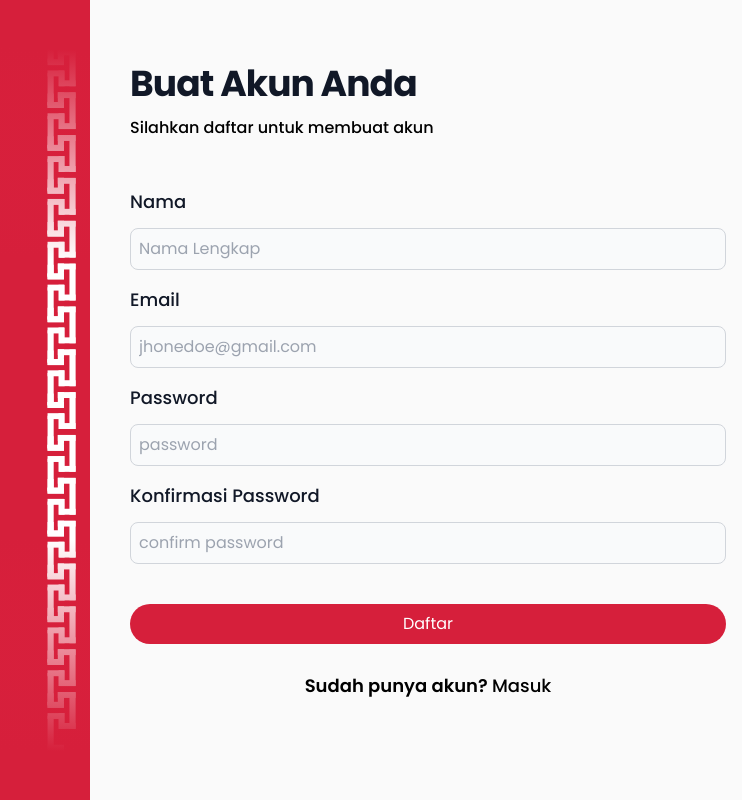
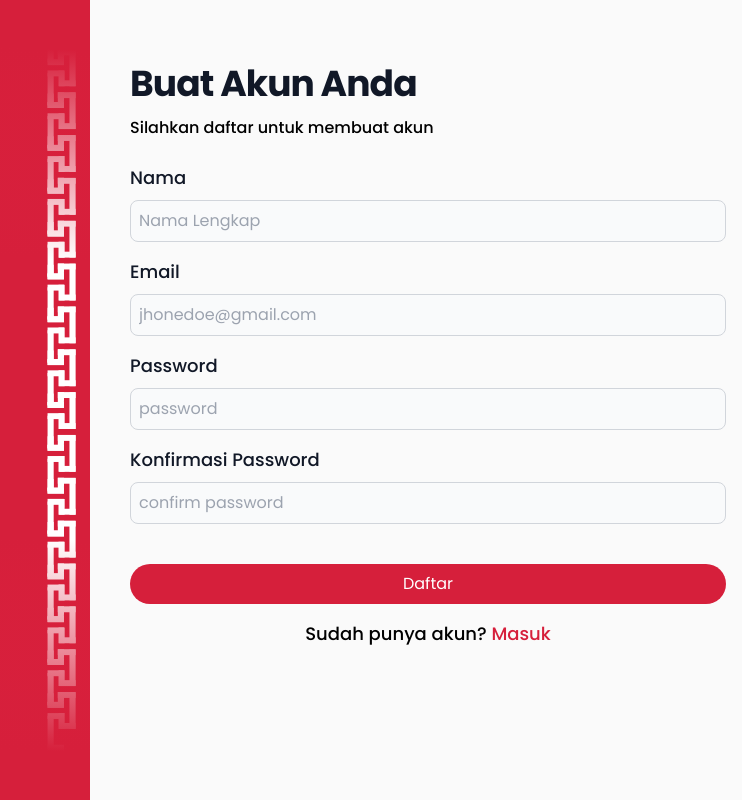
Before and after one commit to Kasa-Talk/kasatalk, a Next.js app: page /register in a window 1280 px wide. Shown: the whole page, without its empty margins (538-1280 px from the left). Built offline with nearby package versions, Linux system fonts and the light colour scheme.

Commit message:
make register page work

```diff
--- /dev/null
+++ b/src/app/(auth)/email-verification/page.tsx
@@ -0,0 +1,21 @@
+import Image from 'next/image';
+import Link from 'next/link';
+
+export default function Page() {
+  return (
+    <div className="flex items-center justify-center h-screen">
+      <div className="max-w-3xl mx-auto my-auto flex flex-col gap-5 items-center border rounded-md bg-white p-6">
+        <div>
+          <Image src={'/logo.svg'} width={100} height={100} alt="Logo Kasa Talk" />
+        </div>
+        <div className="text-center mt-2">
+          <h1 className="font-bold text-2xl">Terima Kasih Sudah Mendaftar</h1>
+          <p className="mt-3">Silahkan Periksa Email Anda Untuk Konfirmasi Pendaftaran</p>
+        </div>
+        <Link href={'/login'}>
+          <button className="btn px-10 py-2">Login</button>
+        </Link>
+      </div>
+    </div>
+  );
+}
--- a/src/app/(auth)/register/page.tsx
+++ b/src/app/(auth)/register/page.tsx
@@ -1,40 +1,105 @@
+'use client';
+
 import Link from 'next/link';
 import Image from 'next/image';
+import { useState } from 'react';
+import { useRouter } from 'next/navigation';
+import ErrorMessage from '@/components/errorMessage';
 
 const Page = () => {
+  const router = useRouter();
+  const [name, setName] = useState('');
+
+  const [email, setEmail] = useState('');
+
+  const [password, setPassword] = useState('');
+  const [confirmPassword, setConfirmPassword] = useState('');
+
+  const [errorMessage, setErrorMessage] = useState('');
+
+  const [isLoading, setIsLoading] = useState(false);
+
+  const handleSubmit = async (e: any) => {
+    e.preventDefault();
+
+    setIsLoading(true);
+    try {
+      const res = await fetch(process.env.NEXT_PUBLIC_BASE_URL + '/register', {
+        method: 'POST',
+        headers: {
+          'Content-Type': 'application/json',
+        },
+        body: JSON.stringify({
+          name,
+          email,
+          password,
+          confirmPassword,
+        }),
+      });
+
+      if (res.ok) {
+        router.push('/email-verification');
+      }
+
+      const data = await res.json();
+      console.log(data);
+
+      if (data.errors) {
+        if (data.errors.includes('Account already registered, please check your email to activate your account')) {
+          setErrorMessage('Akun email sudah terdaftar, mohon periksa email anda untuk aktifiasi akun anda');
+        } else if (data.errors.includes('Account already activated')) {
+          setErrorMessage('Alamat email sudah digunakan');
+        } else if (data.errors.includes('Password does not match')) {
+          setErrorMessage('Password tidak sama');
+        } else if (data.errors.includes('password most be at least 8 characters, 1 uppercase, 1 lowercase, 1 number and 1 symbol')) {
+          setErrorMessage('Password harus memilki setidaknya 8 karakter, 1 huruf besar, 1 huruf kecil, 1 huruf dan 1 simbol');
+        }
+      } else {
+        setErrorMessage('Maaf Terdapat Kesalahan');
+      }
+    } catch (error) {
+      console.log(error);
+    } finally {
+      setIsLoading(false);
+    }
+  };
+
   return (
-    <div className="block md:grid grid-cols-2 h-screen gap-6 ">
+    <div className="block md:grid grid-cols-2 h-screen gap-6 lg:max-h-screen">
       <div className="bg-primary hidden md:flex justify-end">
         <Image src={'/asset/batik-icon-vertikal.svg'} width={100} height={100} alt="batik-image" />
       </div>
-      <div className="my-auto px-4 mt-16 md:w-full max-w-4xl mx-auto">
+      <div className="my-auto px-4 mt-16 md:w-full max-w-2xl mx-auto">
         <h1 className="text-3xl md:text-4xl pb-3 font-bold leading-tight tracking-tight text-gray-900 dark:text-black">Buat Akun Anda</h1>
-        <p className="text-base font-medium pb-12">Silahkan daftar untuk membuat akun</p>
-        <form className="flex flex-col gap-4">
+        <p className="text-base font-medium pb-6">Silahkan daftar untuk membuat akun</p>
+        <form className="flex flex-col gap-4" onSubmit={handleSubmit}>
           <div>
-            <label className="block mb-3 text-lg font-medium text-gray-900">Nama</label>
-            <input type="text" className="bg-gray-50 border border-gray-300 text-gray-900 w-full p-2 focus:outline-red-600 rounded-lg" placeholder="Nama Lengkap" />
+            <label className="block mb-2 text-lg font-medium text-gray-900">Nama</label>
+            <input type="text" className="bg-gray-50 border border-gray-300 text-gray-900 w-full p-2 focus:outline-primary rounded-lg" required placeholder="Nama Lengkap" onChange={(e) => setName(e.target.value)} />
           </div>
           <div>
-            <label className="block mb-3 text-lg font-medium text-gray-900">Email</label>
-            <input type="text" className="bg-gray-50 border border-gray-300 text-gray-900 w-full p-2 focus:outline-red-600 rounded-lg" placeholder="jhonedoe@gmail.com" />
+            <label className="block mb-2 text-lg font-medium text-gray-900">Email</label>
+            <input type="email" className="bg-gray-50 border border-gray-300 text-gray-900 w-full p-2 focus:outline-primary rounded-lg" placeholder="jhonedoe@gmail.com" required onChange={(e) => setEmail(e.target.value)} />
           </div>
           <div>
-            <label className="block mb-3 text-lg font-medium text-gray-900">Password</label>
-            <input type="password" className="bg-gray-50 border border-gray-300 text-gray-900 w-full p-2 focus:outline-red-600 rounded-lg" placeholder="password" />
+            <label className="block mb-2 text-lg font-medium text-gray-900">Password</label>
+            <input type="password" className="bg-gray-50 border border-gray-300 text-gray-900 w-full p-2 focus:outline-primary rounded-lg" placeholder="password" required onChange={(e) => setPassword(e.target.value)} />
           </div>
           <div>
-            <label className="block mb-3 text-lg font-medium text-gray-900">Konfirmasi Password</label>
-            <input type="password" className="bg-gray-50 border border-gray-300 text-gray-900 w-full p-2 focus:outline-red-600 rounded-lg" placeholder="confirm password" />
+            <label className="block mb-2 text-lg font-medium text-gray-900">Konfirmasi Password</label>
+            <input type="password" className="bg-gray-50 border border-gray-300 text-gray-900 w-full p-2 focus:outline-primary rounded-lg" placeholder="confirm password" required onChange={(e) => setConfirmPassword(e.target.value)} />
           </div>
-          <button type="submit" className="w-full py-2 btn mt-6">
-            Daftar
+
+          <div>{errorMessage && <ErrorMessage title={errorMessage} />}</div>
+
+          <button className="w-full py-2 btn mt-2 flex justify-center" type="submit">
+            {isLoading ? <div className="custom-loader mx-auto"></div> : 'Daftar'}
           </button>
         </form>
-        <div className="pb-10">
-          <p className="text-center text-lg font-semibold pt-7 text-black">
+        <div className="pb-4">
+          <p className="text-center text-lg font-medium pt-4 text-black">
             Sudah punya akun?{' '}
-            <Link href="/login" className="font-medium text-primary-600 hover:underline dark:text-primary">
+            <Link href="/login" className="font-medium text-primary-600 hover:underline text-primary">
               Masuk
             </Link>
           </p>
```
